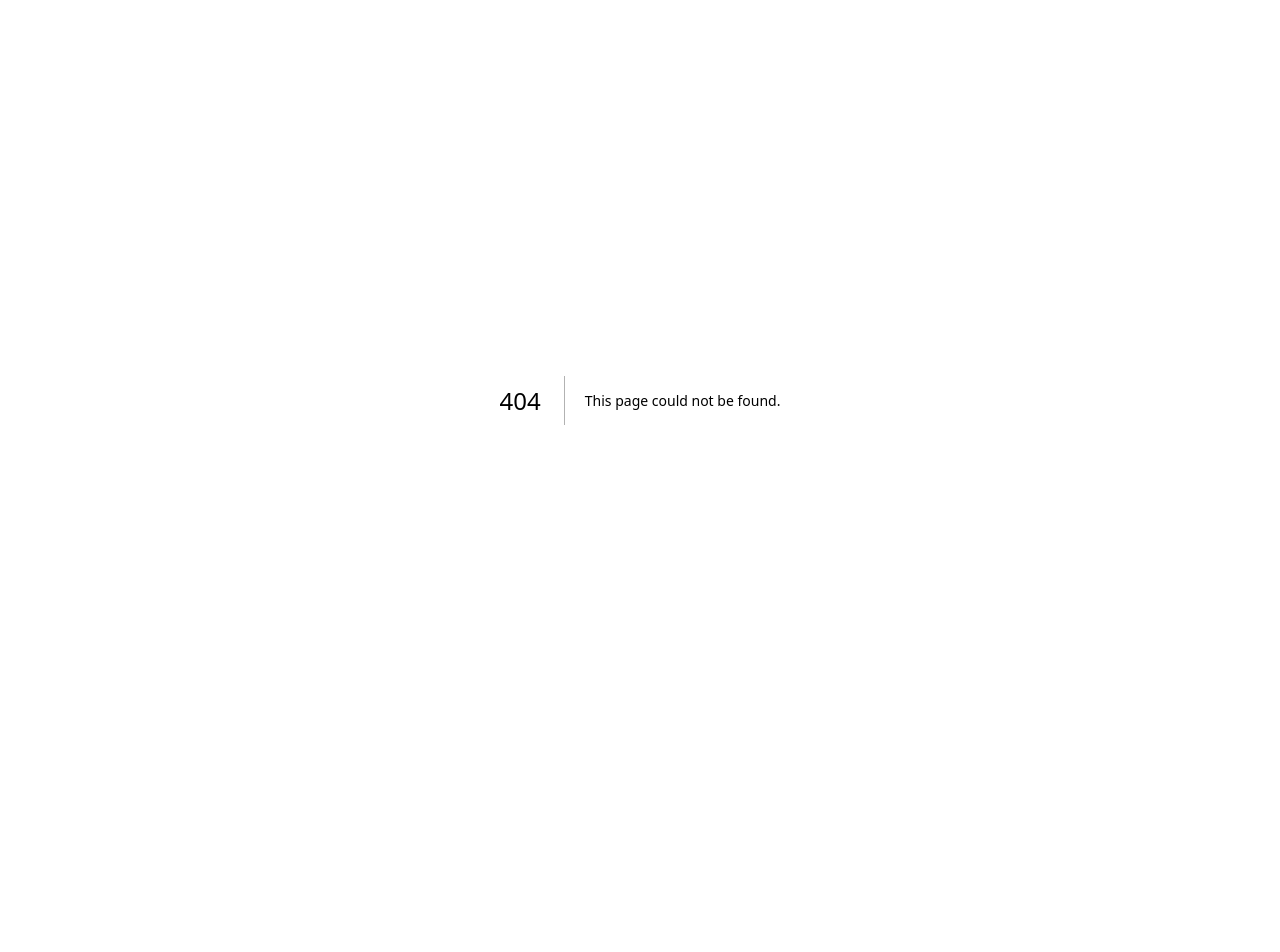
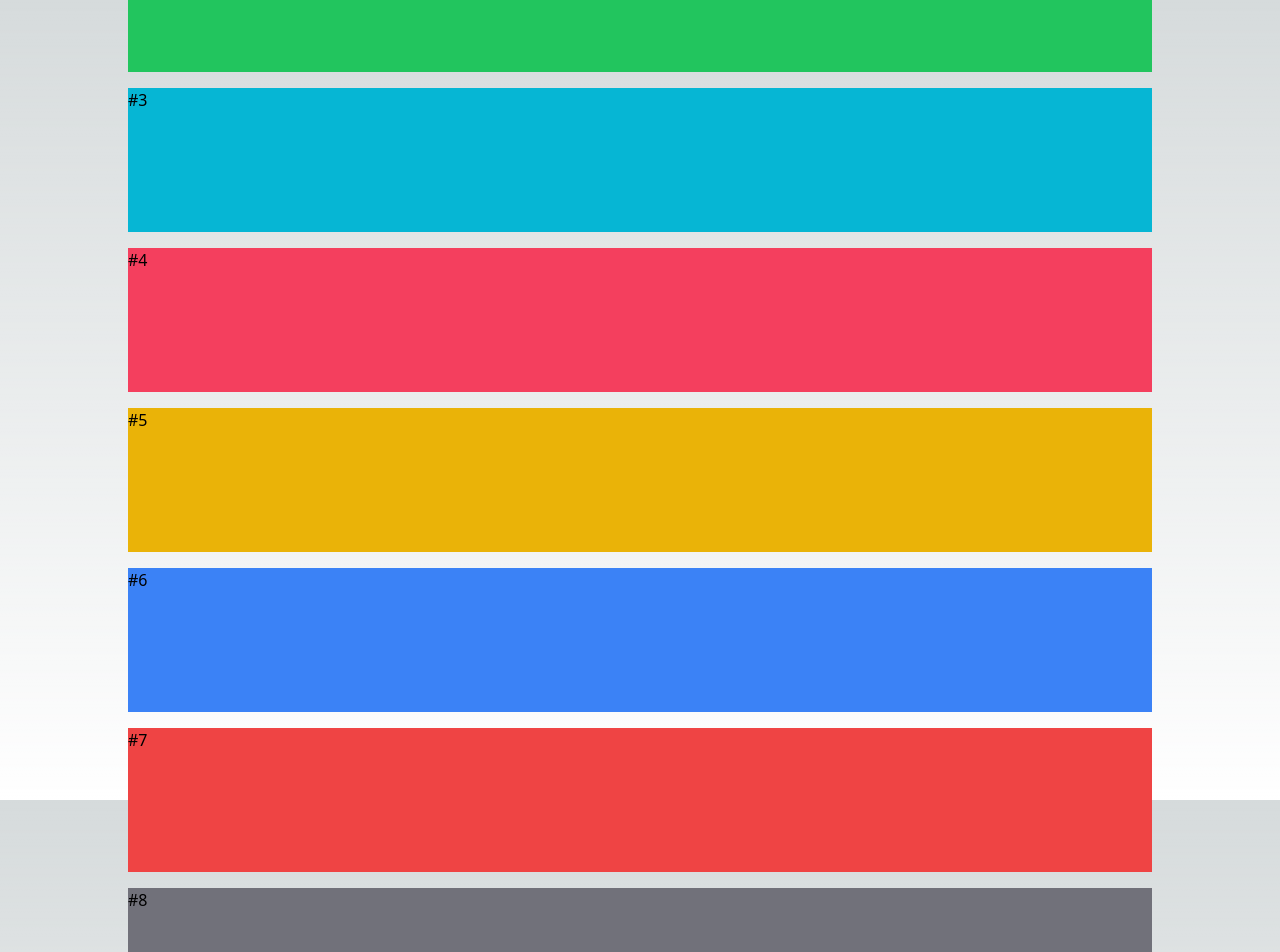
Before and after one commit to macindex/Intensivo-de-React-e-NextJS-2023, a Next.js app in the folder initial-app2/: page /layout in a window 1280 px wide. Before the commit this address had no page. Shown: the top 952 px of the page. Before the commit the page ends 800 px from the top, so only its background shows below. Built offline with nearby package versions, Linux system fonts and the light colour scheme.

Commit message:
page layout

```diff
--- /dev/null
+++ b/initial-app2/src/pages/layout/index.tsx
@@ -0,0 +1,20 @@
+import Grid from "@/components/layout/Grid";
+
+export default function LayoutPage(){
+    return (
+      <div className="flex flex-col justify-center items-center h-screen">
+        <div className="w-[90%] lg:w-4/5">
+          <Grid xl2={16} xl={12} sm={2} md={4} lg={8}>
+            <div className="h-36 w-full bg-purple-500">#1</div>
+            <div className="h-36 w-full bg-green-500">#2</div>
+            <div className="h-36 w-full bg-cyan-500">#3</div>
+            <div className="h-36 w-full bg-rose-500">#4</div>
+            <div className="h-36 w-full bg-yellow-500">#5</div>
+            <div className="h-36 w-full bg-blue-500">#6</div>
+            <div className="h-36 w-full bg-red-500">#7</div>
+            <div className="h-36 w-full bg-zinc-500">#8</div>
+          </Grid>
+        </div>
+      </div>
+    );
+}
```
